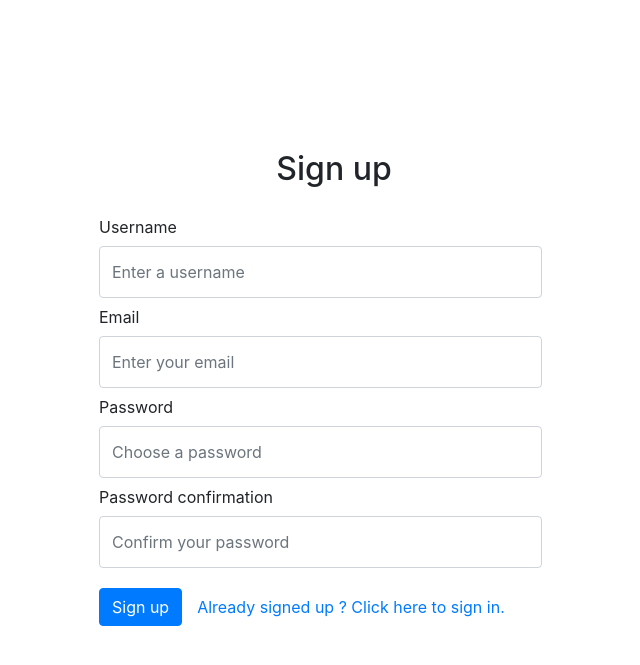
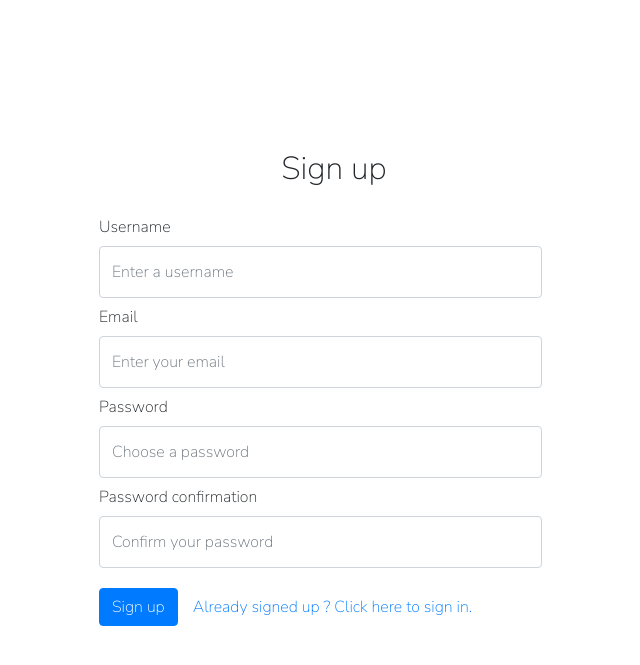
Before and after one commit to estellethou/My-shop-PHP, a PHP site: page /signup.php in a window 1280 px wide. Shown: the top 665 px of the page, without its empty margins (321-961 px from the left). Run offline with PHP 8.4, Linux system fonts and the light colour scheme; data that the repository does not hold is empty.

Commit message:
add font family "nunito" for all files

```diff
--- a/admin.php
+++ b/admin.php
@@ -133,6 +133,7 @@ if (isset($_POST['add_category']) && !empty($_POST['name_category']) && !empty($
     <link href="style_admin.css" rel="stylesheet" />
     <link rel="stylesheet" href="https://stackpath.bootstrapcdn.com/bootstrap/4.3.1/css/bootstrap.min.css"
         integrity="sha384-ggOyR0iXCbMQv3Xipma34MD+dH/1fQ784/j6cY/iJTQUOhcWr7x9JvoRxT2MZw1T" crossorigin="anonymous" />
+    <link href="https://fonts.googleapis.com/css2?family=Nunito+Sans:wght@200&display=swap" rel="stylesheet">
     <title>All stars - Concept Store</title>
 </head>
 
--- a/signin.php
+++ b/signin.php
@@ -63,8 +63,6 @@ function connect_db($host, $usr, $pwd, $db) {
     return $bdd;
 }
   ?>
-
-
 <!DOCTYPE html>
 <html lang="en">
 <head>
@@ -72,6 +70,7 @@ function connect_db($host, $usr, $pwd, $db) {
   <meta name="viewport" content="width=device-width, initial-scale=1.0">
   <meta http-equiv="X-UA-Compatible" content="ie=edge">
   <link rel="stylesheet" href="https://stackpath.bootstrapcdn.com/bootstrap/4.4.1/css/bootstrap.min.css" integrity="sha384-Vkoo8x4CGsO3+Hhxv8T/Q5PaXtkKtu6ug5TOeNV6gBiFeWPGFN9MuhOf23Q9Ifjh" crossorigin="anonymous">
+  <link href="https://fonts.googleapis.com/css2?family=Nunito+Sans:wght@200&display=swap" rel="stylesheet">
   <link rel="stylesheet" href="style.css">
   <title>Sign in</title>
 </head>
--- a/signup.php
+++ b/signup.php
@@ -93,6 +93,7 @@
   <meta name="viewport" content="width=device-width, initial-scale=1.0">
   <meta http-equiv="X-UA-Compatible" content="ie=edge">
   <link rel="stylesheet" href="https://stackpath.bootstrapcdn.com/bootstrap/4.4.1/css/bootstrap.min.css" integrity="sha384-Vkoo8x4CGsO3+Hhxv8T/Q5PaXtkKtu6ug5TOeNV6gBiFeWPGFN9MuhOf23Q9Ifjh" crossorigin="anonymous">
+  <link href="https://fonts.googleapis.com/css2?family=Nunito+Sans:wght@200&display=swap" rel="stylesheet">
   <link rel="stylesheet" href="style.css">
   <title>Sign up</title>
 </head>
--- a/style.css
+++ b/style.css
@@ -1,6 +1,7 @@
 body {
     max-width: 500px;
     margin:auto;
+    font-family:'Nunito Sans', sans-serif;
 }
 
 form {
--- a/style_admin.css
+++ b/style_admin.css
@@ -2,7 +2,8 @@ body {
     box-sizing: border-box;
     width:auto;
     margin: 20px 20px !important;
-    font-family: avenir !important;
+    font-family:'Nunito Sans', sans-serif;
+
 }
 
 h1 {
```
